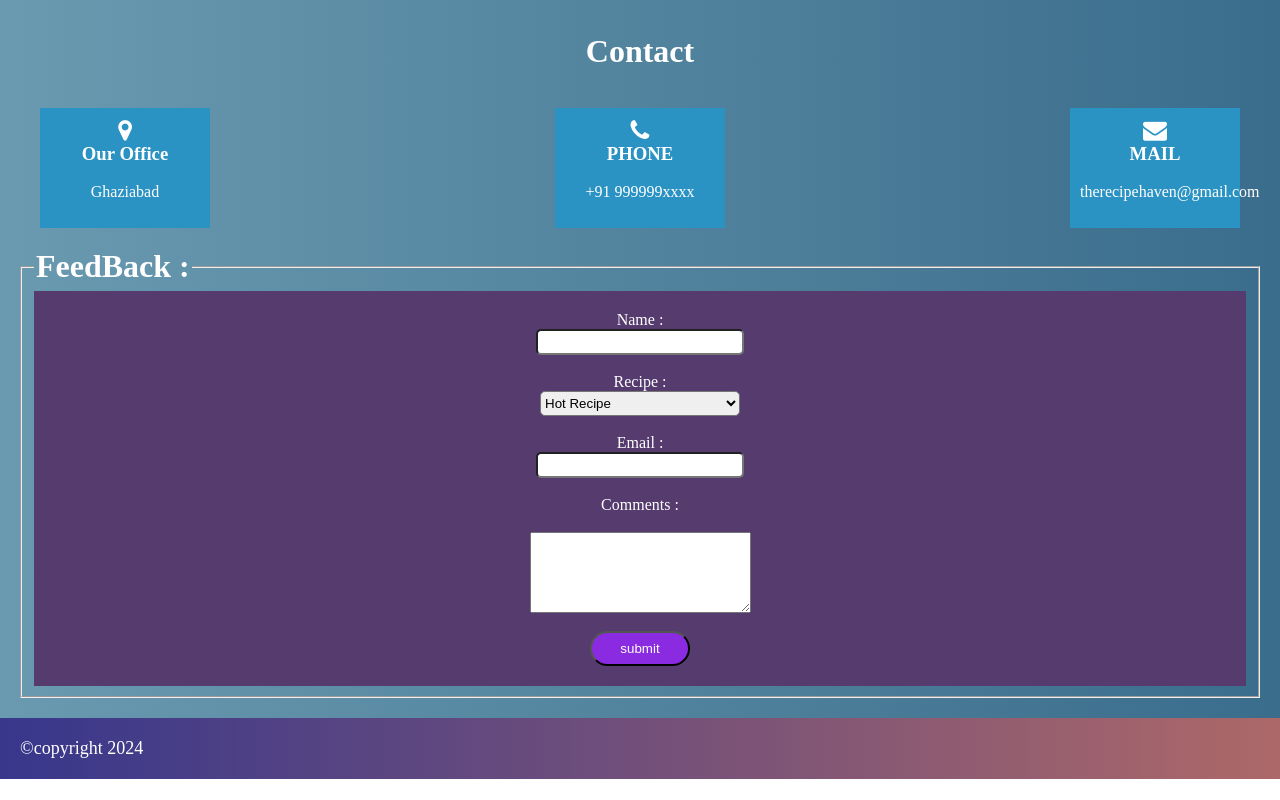
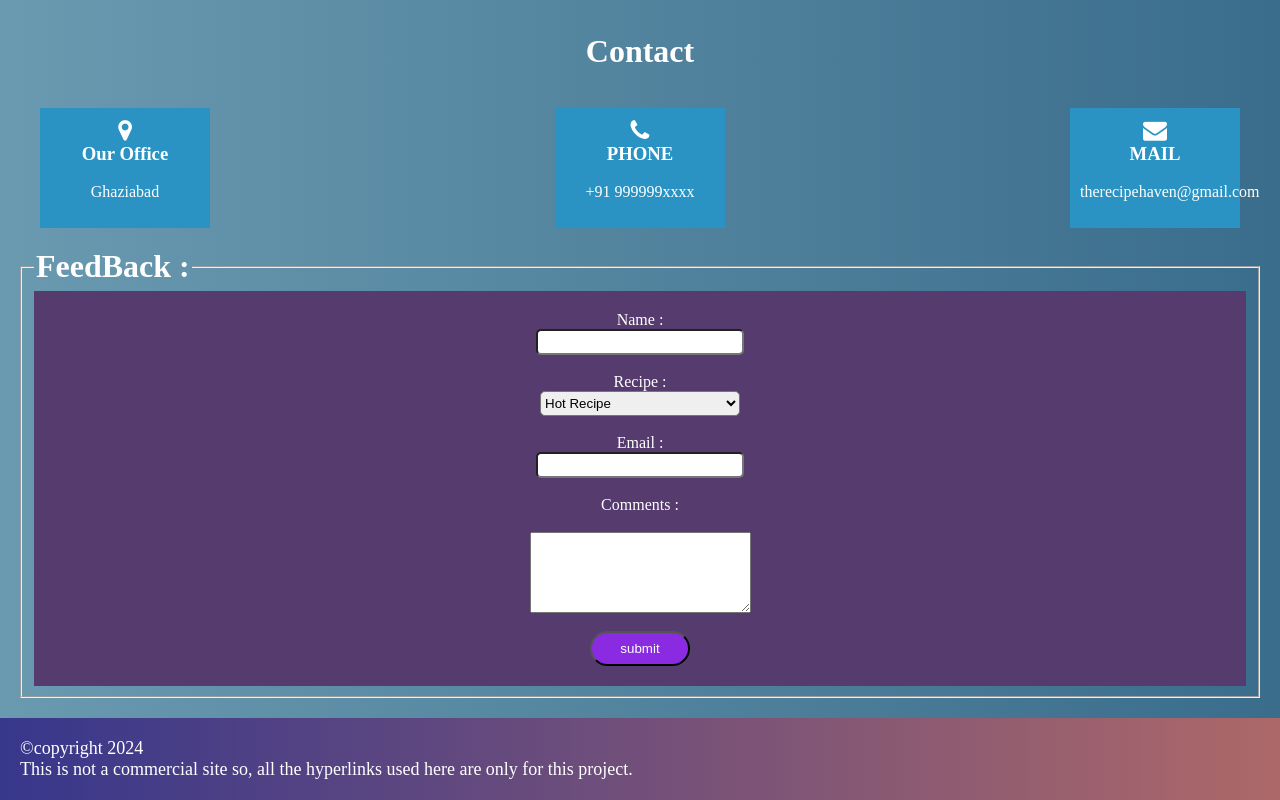
Before and after one commit to Radhikaa-chauhan/The-Recipe-Haven, a plain HTML site: page index.html in a window 1280 px wide. Shown: the part 7052-7852 px from the top of the page. Before the commit the page ends 7831 px from the top, so only its background shows below. Drawn offline with Linux system fonts and the light colour scheme.

Commit message:
Update index.html

```diff
--- a/index.html
+++ b/index.html
@@ -378,7 +378,8 @@
     </div>
     </form>
     </fieldset>
-    <footer style="font-size: large;">&copy;copyright 2024</footer>
+    <footer style="font-size: large;">&copy;copyright 2024 <br>
+    This is not a commercial site so, all the hyperlinks used here are only for this project.</footer>
 </body>
 
 </html>
```
